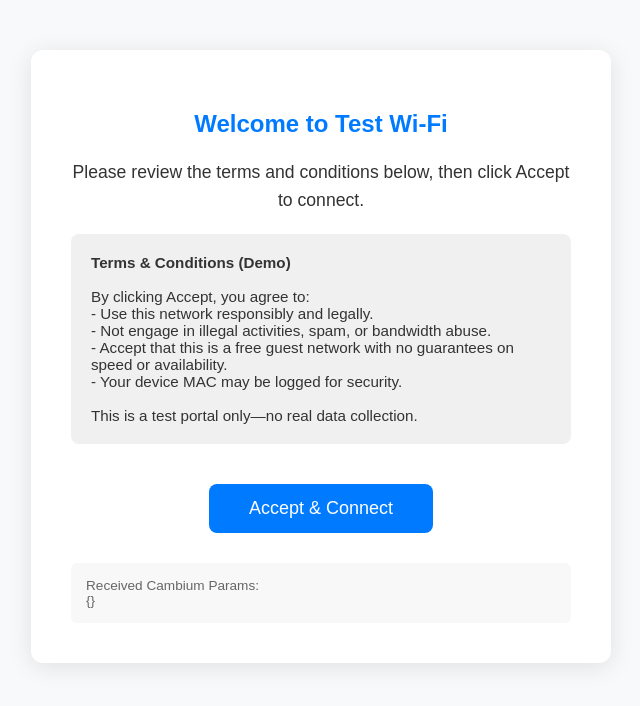
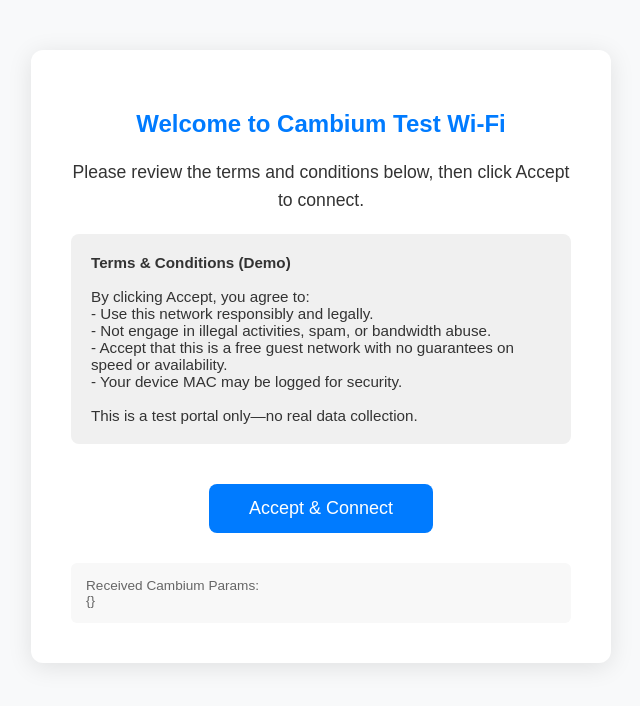
Before and after one commit to jagadeesh498/jags-captive-portal-test, a plain HTML site: page index.html in a window 1280 px wide. Shown: the whole page, without its empty margins (319-959 px from the left). Drawn offline with Linux system fonts and the light colour scheme.

Commit message:
Update index.html
updated login heading page

```diff
--- a/index.html
+++ b/index.html
@@ -17,7 +17,7 @@
 </head>
 <body>
   <div class="container">
-    <h2>Welcome to Test Wi-Fi</h2>
+    <h2>Welcome to Cambium Test Wi-Fi</h2>
     <p>Please review the terms and conditions below, then click Accept to connect.</p>
 
     <div class="terms">
```
